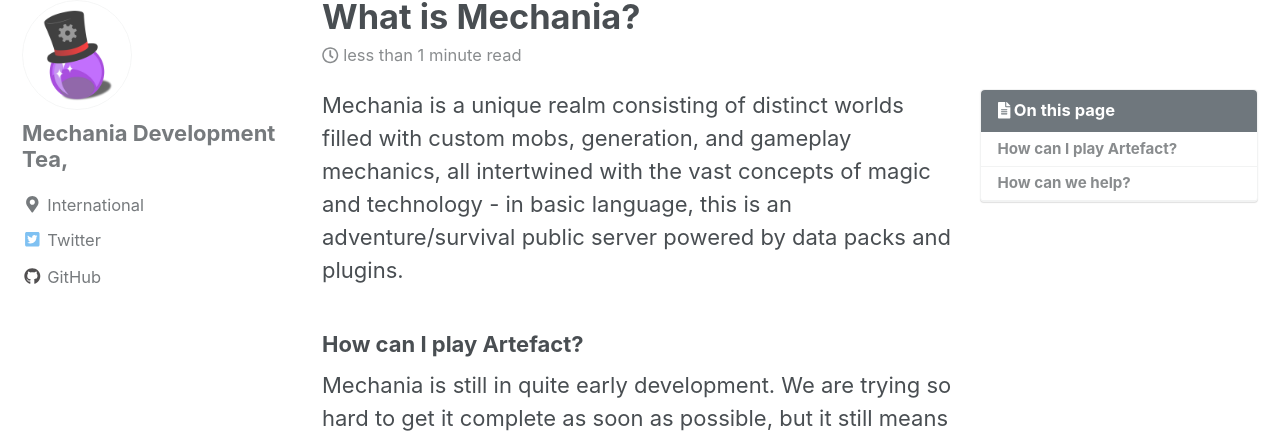
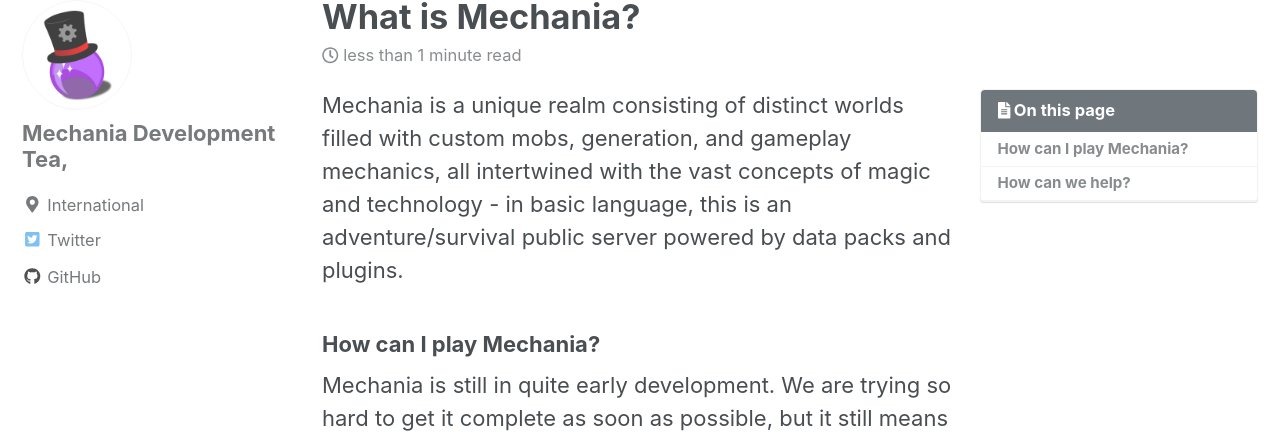
Before and after one commit to mechania/mechania.github.io, a Jekyll site: the page built from _posts/2019-02-20-what-is-mechania.md, in a window 1280 px wide and 900 px high. Shown: the part 169-609 px from the top of the window. Built offline with Jekyll 4.4.1, drawn with Linux system fonts in a browser that asks for light colours; cached includes are drawn as plain includes; nearby versions of some CDN libraries; our own code applies the rules of GitHub Pages for plain Markdown files.

Commit message:
Fixed 'artefacts' from the theme

```diff
--- a/_posts/2019-02-20-what-is-mechania.md
+++ b/_posts/2019-02-20-what-is-mechania.md
@@ -22,7 +22,7 @@
 
 Mechania is a unique realm consisting of distinct worlds filled with custom mobs, generation, and gameplay mechanics, all intertwined with the vast concepts of magic and technology - in basic language, this is an adventure/survival public server powered by data packs and plugins.
 
-### How can I play Artefact?
+### How can I play Mechania?
 Mechania is still in quite early development. We are trying so hard to get it complete as soon as possible, but it still means that you'll have to wait a while for release. As soon as it is polished like a good block of andesite, it will be free-to-play.
 
 ### How can we help?
```
